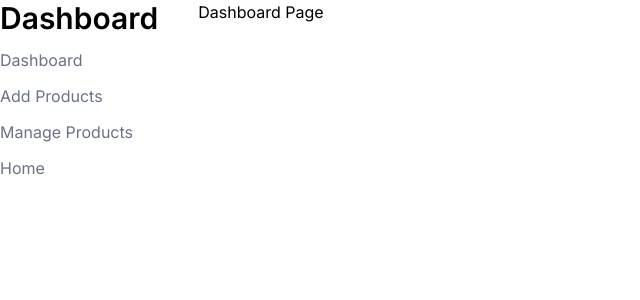
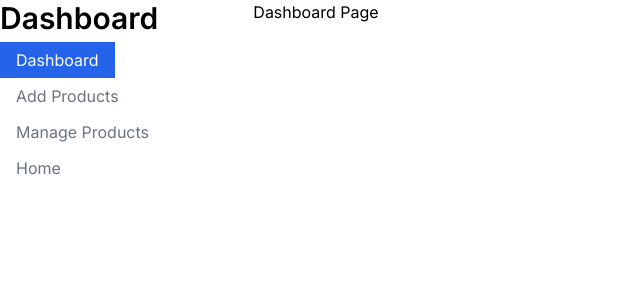
Before and after one commit to abuabdullah23/my-first-nextjs, a Next.js app: page /dashboard in a window 1280 px wide. Shown: the top 300 px of the page, without its empty margins (0-640 px from the left). Built offline with nearby package versions, Linux system fonts and the light colour scheme.

Commit message:
ActiveLink setup for dashboard

```diff
--- a/src/components/Navbar/Dashboard/DashboardNav/DashboardNav.jsx
+++ b/src/components/Navbar/Dashboard/DashboardNav/DashboardNav.jsx
@@ -1,5 +1,6 @@
 import Link from 'next/link';
 import React from 'react';
+import NavLink from '../../ActiveLink/NavLink';
 
 const DashboardNav = () => {
     const navLinks = [
@@ -23,17 +24,19 @@ const DashboardNav = () => {
     ]
 
     return (
-        <div>
+        <div className='w-1/6'>
             <h1 className='text-3xl font-semibold'>Dashboard</h1>
             <div>
                 {
                     navLinks.map(({ path, title }) => (
                         <li key={path}
-                        className='my-3 list-none text-gray-500'
+                            className='my-3 list-none text-gray-500'
                         >
-                            <Link href={path}
-                                className='hover:text-black hover:border-b-2 border-black transition duration-300'
-                            >{title}</Link>
+                            <NavLink href={path}
+                                exact
+                                activeClassName='bg-blue-600 text-white py-2 px-4 w-full'
+                                className='hover:text-gray-200 hover:bg-blue-600 transition duration-300 py-2 px-4'
+                            >{title}</NavLink>
                         </li>
                     ))
                 }
```
